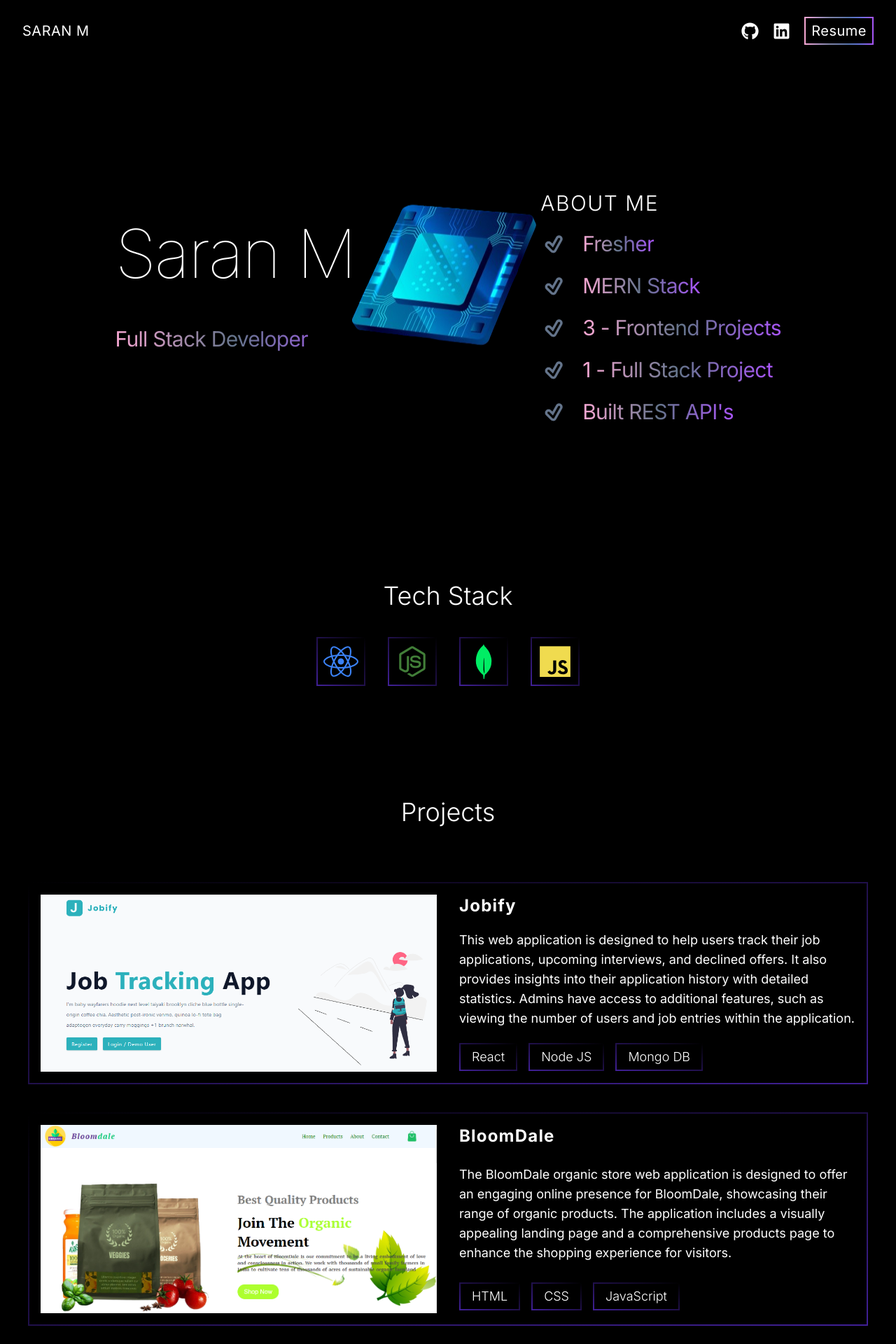
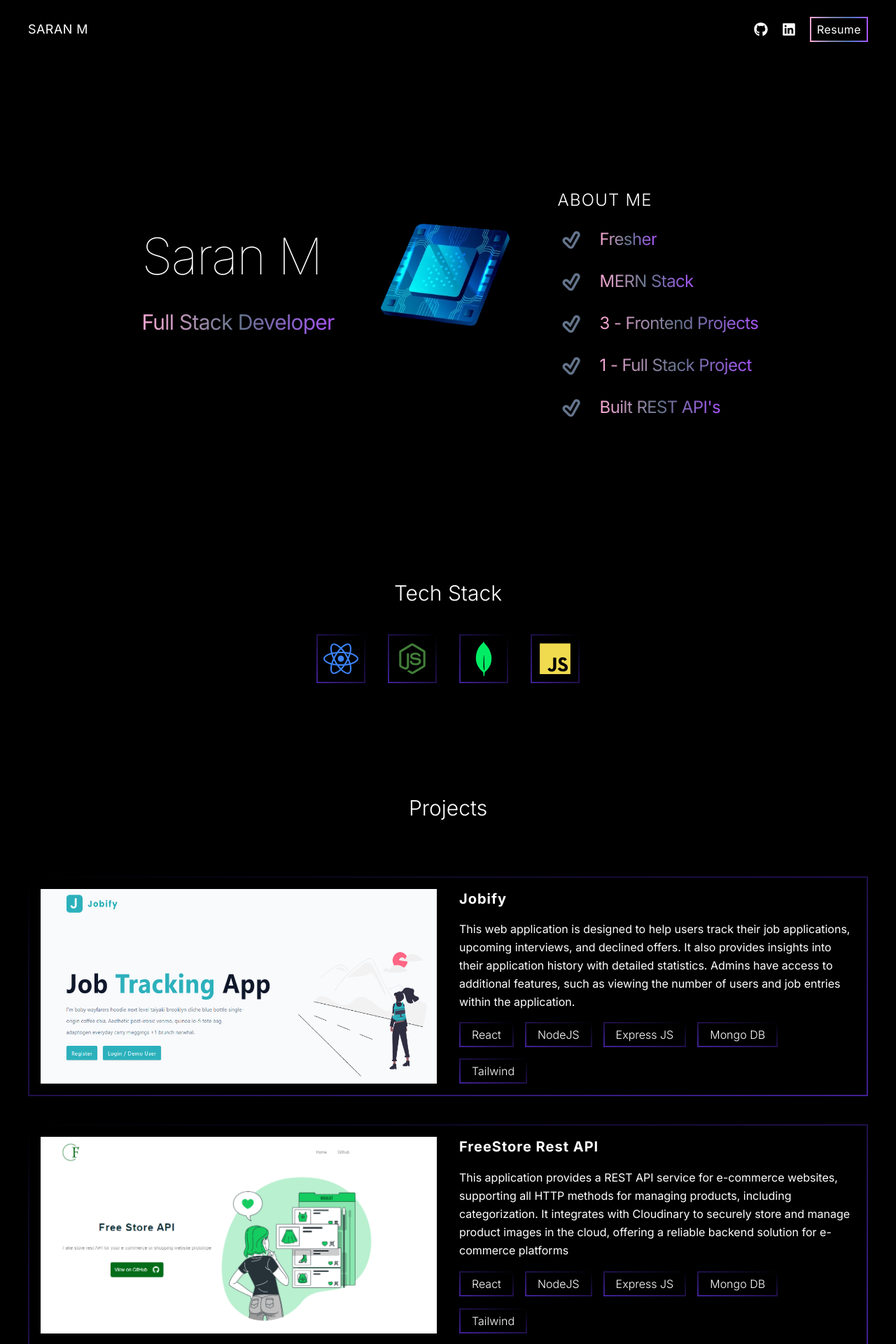
Before and after one commit to SaranMuruganM/portfolio, a React (Vite) app: page / in a window 1280 px wide. Shown: the top 1920 px of the page at 70% size. Built offline with nearby package versions, Linux system fonts and the light colour scheme.

Commit message:
fixed broken links and adjusted font sizes

```diff
--- a/src/App.jsx
+++ b/src/App.jsx
@@ -22,10 +22,10 @@ const App = () => {
         }}
         src={cpu}
         alt="Animated CPU graphic"
-        className="-z-2"
+        className="-z-2 w-[200px] h-[150px]"
         />
         </div>
-      <div className="container z-10 mx-auto min-h-[100vh] md:px-8 px-4">
+      <div className="container z-10 mx-auto min-h-[100vh] md:px-10 px-4">
         <NavBar />
         <Hero />
         <TechStack />
--- a/src/assets/projectHero.js
+++ b/src/assets/projectHero.js
@@ -1,5 +1,7 @@
 import jobifyThumb from '../assets/jobifyLanding.png'
 import bloomDaleThumb from "../assets/bloomDale.png"
+import freeStore from '../assets/freeStore.png'
+import shopFusion from '../assets/shopfusion.png'
 export const projectHero = [
   {
     id: 1,
@@ -7,11 +9,29 @@ export const projectHero = [
     img: jobifyThumb,
     description:
       "This web application is designed to help users track their job applications, upcoming interviews, and declined offers. It also provides insights into their application history with detailed statistics. Admins have access to additional features, such as viewing the number of users and job entries within the application.",
-    techStack: ["React", "Node JS", "Mongo DB"],
+    techStack: ["React", "NodeJS", "Express JS", "Mongo DB","Tailwind"],
     url: "https://jobify-7ckj.onrender.com/",
   },
   {
     id: 2,
+    name: "FreeStore Rest API",
+    img: freeStore,
+    description:
+      "This application provides a REST API service for e-commerce websites, supporting all HTTP methods for managing products, including categorization. It integrates with Cloudinary to securely store and manage product images in the cloud, offering a reliable backend solution for e-commerce platforms",
+    techStack: ["React", "NodeJS", "Express JS", "Mongo DB","Tailwind"],
+    url: "https://freestore-rest-api.onrender.com/",
+  },
+  {
+    id: 3,
+    name: "Shop Fusion",
+    img: shopFusion,
+    description:
+      "Shopfusion is a dynamic landing page designed for an e-commerce website. It seamlessly integrates products fetched from an external API with locally stored items, providing users with a diverse and interactive shopping experience. The page efficiently manages both online and offline content, ensuring a smooth and consistent user experience.",
+    techStack: ["HTML", "CSS", "JavaScript"],
+    url: "https://shopfusionv1.netlify.app/",
+  },
+  {
+    id: 4,
     name: "BloomDale",
     img: bloomDaleThumb,
     description:
--- a/src/components/Hero.jsx
+++ b/src/components/Hero.jsx
@@ -9,7 +9,7 @@ const Hero = () => {
           animate={{ x: 0, opacity: 1 }}
           initial={{ x: -100, opacity: 0 }}
           transition={{ type: "tween", duration: 0.5 }}
-          className="md:pb-14 text-5xl font-thin tracking-tight  lg:text-8xl pb-6 place"
+          className="md:pb-10 text-5xl font-thin tracking-tight  lg:text-7xl pb-6"
         >
           Saran M
         </motion.h1>
@@ -27,7 +27,7 @@ const Hero = () => {
           animate={{ y: 0, opacity: 1 }}
           initial={{ y: -100, opacity: 0 }}
           transition={{ type: "tween", duration: 0.5, delay: 0.5 }}
-          className=" lg:text-3xl text-2xl tracking-wider  font-light mt-16"
+          className=" lg:text-2xl text-2xl tracking-wider  font-light mt-16"
         >
           ABOUT ME
         </motion.div>
--- a/src/components/HeroAbout.jsx
+++ b/src/components/HeroAbout.jsx
@@ -7,10 +7,10 @@ const HeroAbout = ({ aname }) => {
       animate={{ x: 0, opacity: 1 }}
       initial={{ x: 100, opacity: 0 }}
       transition={{ type: "tween", duration: 0.5, delay: 0 }}
-      className="mt-5 flex items-center gap-5 "
+      className="mt-5 flex items-center gap-5  "
     >
       <TiTickOutline color="#64748b" size={40} strokeWidth={0.1} />
-      <span className="bg-gradient-to-r from-pink-300 via-slate-500 to-purple-500 bg-clip-text text-xl tracking-tight text-transparent lg:text-3xl">
+      <span className="bg-gradient-to-r from-pink-300 via-slate-500 to-purple-500 bg-clip-text text-xl tracking-tight text-transparent lg:text-2xl">
         {aname}
       </span>
     </motion.div>
--- a/src/components/NavBar.jsx
+++ b/src/components/NavBar.jsx
@@ -5,14 +5,17 @@ import Resume from '../assets/saranm.pdf'
 const NavBar = () => {
   return (
     <div className="flex items-center justify-between py-6 text-white">
-      <h1 className="md:text-xl md:tracking-wide">SARAN M</h1>
-      <div className="flex items-center gap-3 md:gap-5 md:text-xl md:tracking-wide">
+      <h1 className="md:text-lg md:tracking-wide">SARAN M</h1>
+      <div className="flex items-center gap-3 md:gap-5 md:tracking-wide">
         <div className="hidden items-center md:flex md:gap-5 md:text-lg md:tracking-wide">
           <a href="https://github.com/SaranMuruganM" target={"_blank"}>
-            <FaGithub className="hover:cursor-pointer" size={25} />
+            <FaGithub className="hover:cursor-pointer" size={20} />
           </a>
-          <a href="" target={"_blank"}>
-            <FaLinkedin className="hover:cursor-pointer" size={25} />
+          <a
+            href="https://www.linkedin.com/in/saran-m-152371250/"
+            target={"_blank"}
+          >
+            <FaLinkedin className="hover:cursor-pointer" size={20} />
           </a>
         </div>
         <a
--- a/src/components/Projects.jsx
+++ b/src/components/Projects.jsx
@@ -6,9 +6,9 @@ const Projects = () => {
 
   return (
     <div
-      className="mt-[20vh] h-[200vh] text-white px-2"
+      className="mt-[20vh] mb-16 text-white "
     >
-      <h1 className="mb-20 text-center text-3xl font-light lg:text-4xl">
+      <h1 className="mb-20 text-center text-3xl font-light lg:text-3xl">
         Projects
       </h1>
       {projectHero.map((project) => {
@@ -21,15 +21,15 @@ const Projects = () => {
           >
             <img src={project.img} alt="img" className="h-full w-full" />
             <div className="grid gap-4">
-              <h1 className="text-2xl font-bold tracking-wider">
+              <h1 className="text-xl font-bold tracking-wider">
                 {project.name}
               </h1>
-              <h1>{project.description}</h1>
-              <div className="flex items-center gap-4">
+              <h1 className="text-base leading-relaxed">{project.description}</h1>
+              <div className="flex items-center gap-4 flex-wrap">
                 {project.techStack.map((tech) => (
                   <h1
                     key={project.name}
-                    className="tech-stack-styling-inverse border-2 px-4 py-1 text-xs font-light md:border-2 md:text-lg"
+                    className="tech-stack-styling-inverse border-2 px-4 py-1 text-xs font-light md:border-2 md:text-base"
                   >
                     {tech}
                   </h1>
--- a/src/components/TechStack.jsx
+++ b/src/components/TechStack.jsx
@@ -9,7 +9,7 @@ const TechStack = () => {
 
   return (
     <div className="grid grid-rows-2 justify-center text-center font-light text-white">
-      <h1 className="self-center text-3xl lg:text-4xl">Tech Stack</h1>
+      <h1 className="self-center text-3xl lg:text-3xl">Tech Stack</h1>
       <div className="*:tech-stack-styling-inverse mt-4 flex justify-center gap-3 md:gap-8 *:p-2 *:backdrop-blur-lg">
         <FaReact size={70} color="#3b82f6" />
 
--- a/src/index.css
+++ b/src/index.css
@@ -6,6 +6,7 @@
 
 html {
   min-height: 100vh;
+  scroll-behavior: smooth;
 }
 @layer base{
 
```
Also changed, not shown: package.json (line endings or trailing spaces), src/assets/freeStore.png (added), src/assets/shopfusion.png (added).
